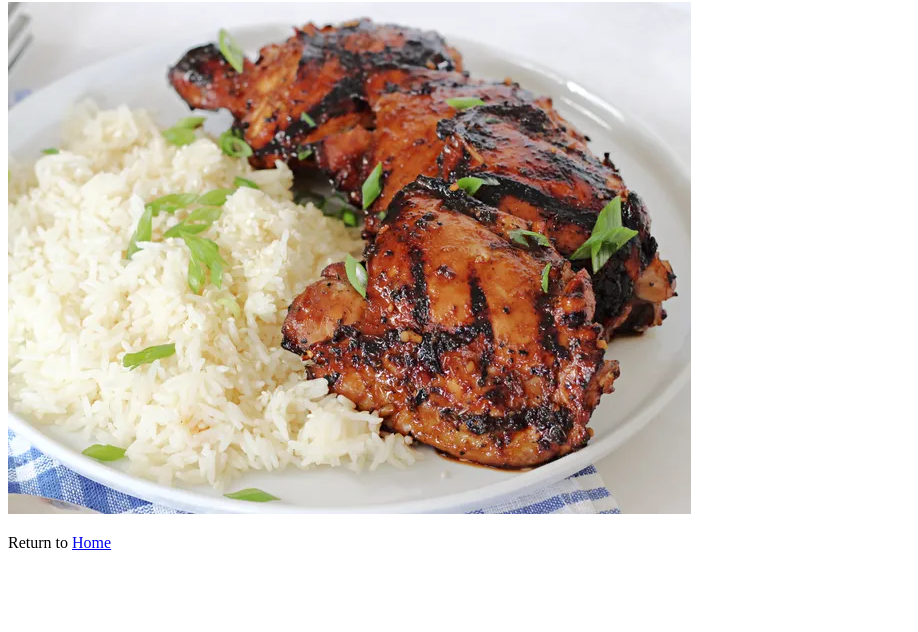
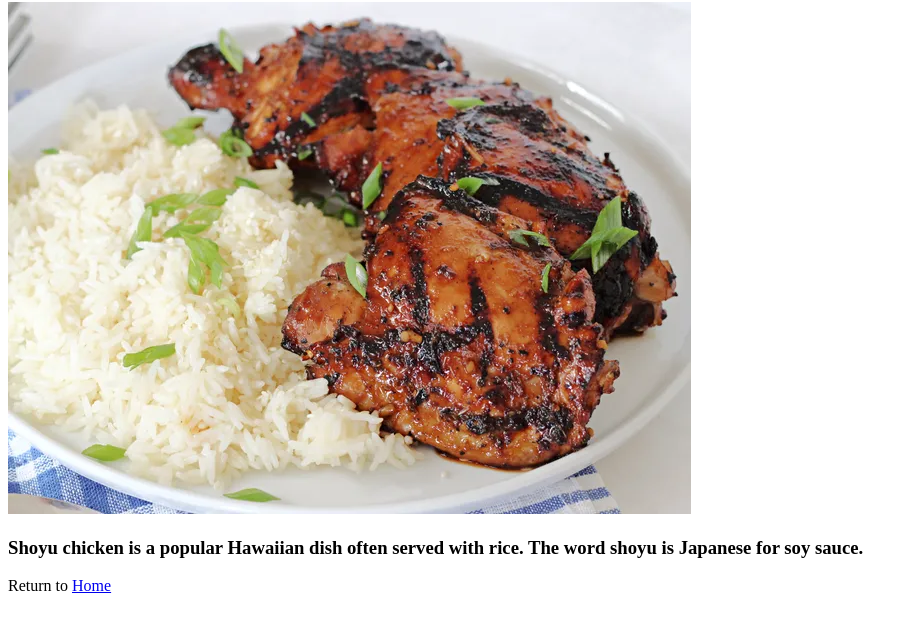
Before and after one commit to Redstoniker/odin-recipes, a plain HTML site: page recipes/shoyu_chicken.html in a window 1280 px wide. Shown: the part 78-710 px from the top of the page, without its empty margins (0-918 px from the left). Drawn offline with Linux system fonts and the light colour scheme.

Commit message:
Add recipe description Added a description in oder to introduce the recipe to everyone

```diff
--- a/recipes/shoyu_chicken.html
+++ b/recipes/shoyu_chicken.html
@@ -8,6 +8,10 @@
 <body>
     <h1>Shoyu Chicken</h1>
     <img src="../images/shoyu_chicken.jpg" alt="a picture of the final dish" height="512" width="683">
+    <h3>
+        Shoyu chicken is a popular Hawaiian dish often served with rice. The word shoyu is Japanese for soy sauce.
+    </h3>
+
     <p>
         Return to
         <a href="../index.html">Home</a>
```
